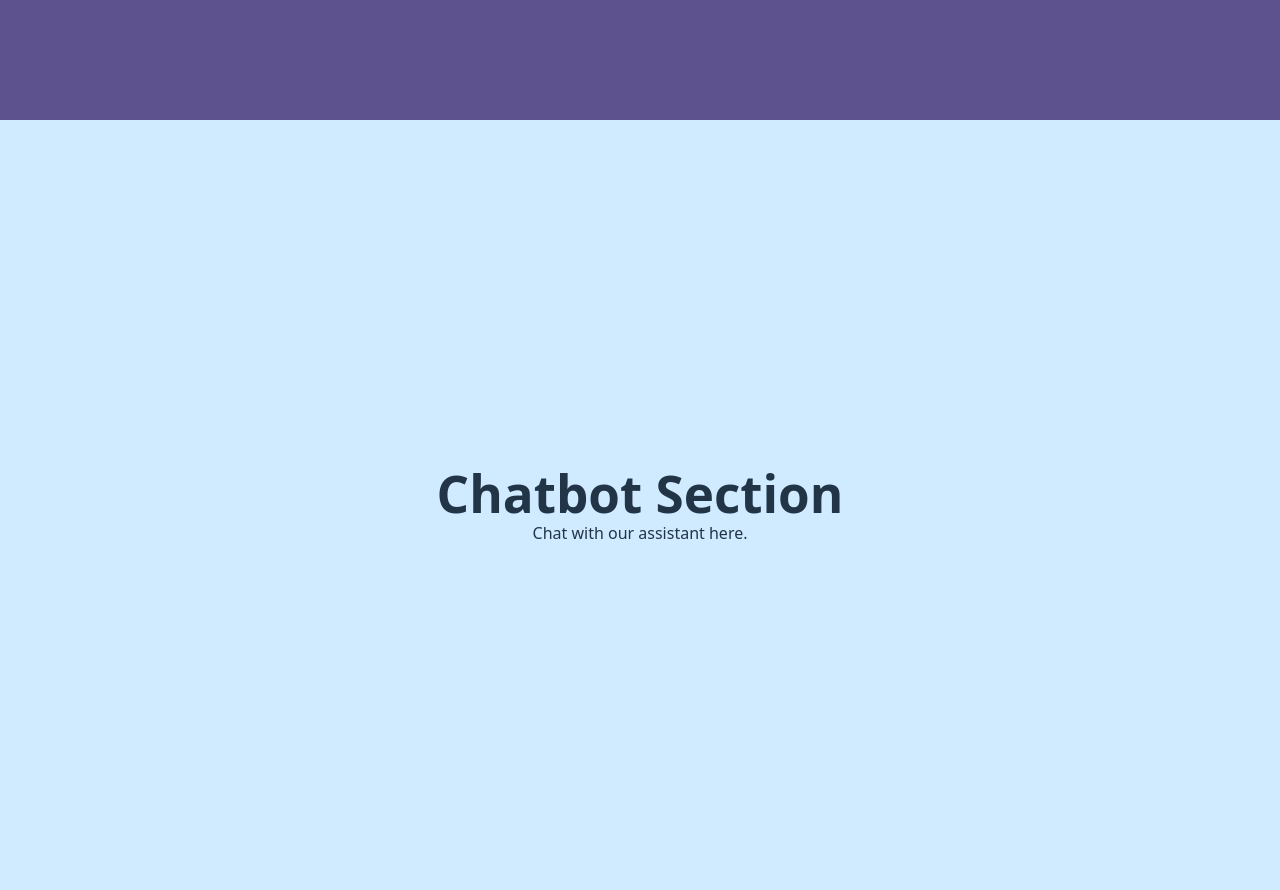
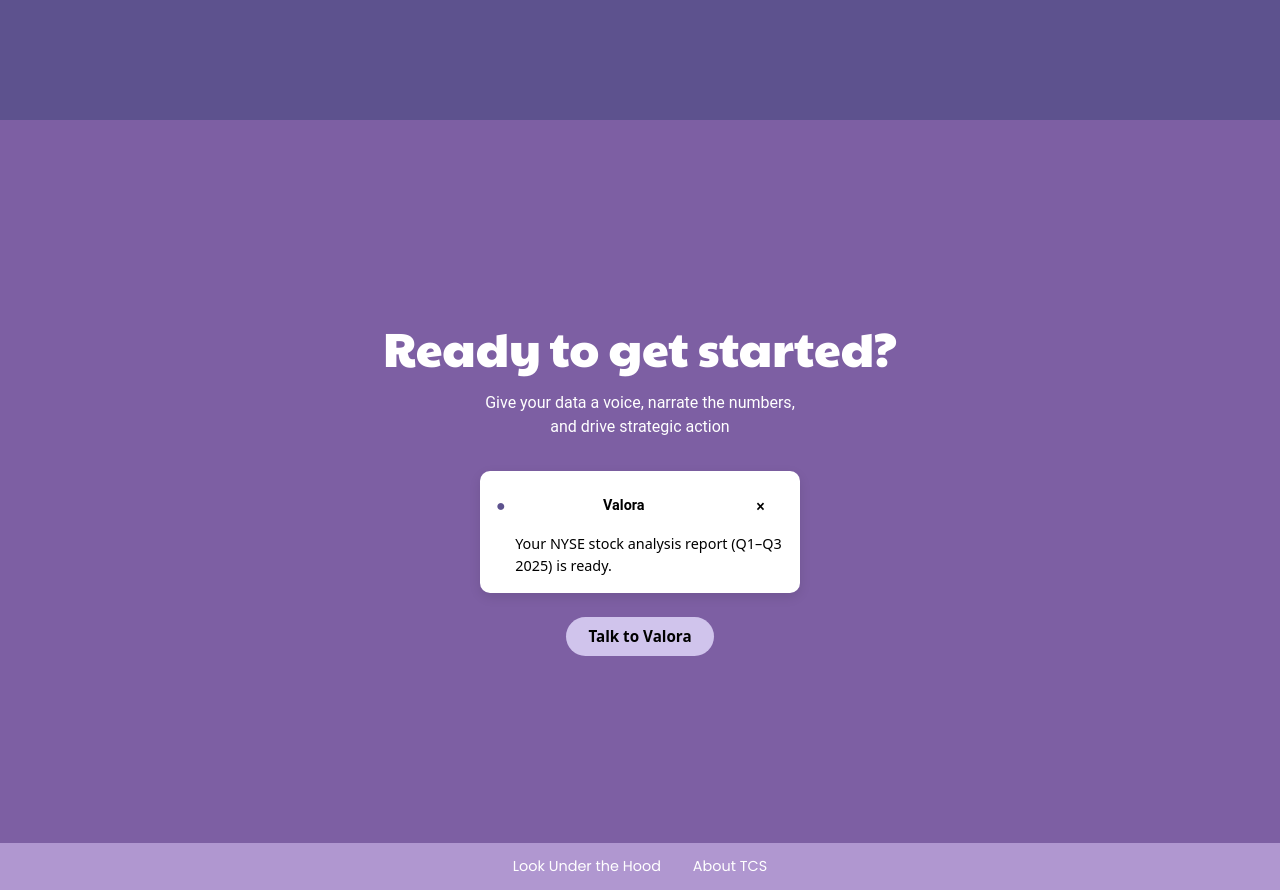
Before and after one commit to lyvnrin/valora-frontend, a React (Vite) app: page / in a window 1280 px wide. Shown: the part 1460-2350 px from the top of the page. Built offline with nearby package versions, Linux system fonts and the light colour scheme.

Commit message:
third save

```diff
--- a/src/App.css
+++ b/src/App.css
@@ -57,13 +57,13 @@ html {
 }
 
 .content {
-  padding-top: 40px; /* same height as navbar */
+  padding-top: 40px;
   width: 100vw;
   overflow-x: hidden;
 }
 
 .section {
-  height: calc(100vh - 30px); /* viewport height minus navbar */
+  height: calc(100vh - 30px);
   padding: 2rem;
   display: flex;
   flex-direction: column;
@@ -167,4 +167,91 @@ html {
 }
 
 /*chatbot section*/
-#chatbot { background: #d0eaff; }
+.chatbot-section {
+  background-color: #7d5fa3;
+  color: #fff;
+  text-align: center;
+  padding: 4rem 2rem 6rem;
+  position: relative;
+}
+
+.chatbot-title {
+  font-family: 'Paytone One', sans-serif;
+  font-size: 48px;
+  font-weight: 900;
+  margin-bottom: 1rem;
+}
+
+.chatbot-subtitle {
+  font-size: 1rem;
+  font-family: Roboto, sans-serif;
+  line-height: 1.5;
+  margin-bottom: 2rem;
+}
+
+.chatbot-card {
+  background-color: #fff;
+  color: #000;
+  max-width: 320px;
+  margin: 0 auto 1.5rem;
+  padding: 1rem;
+  border-radius: 10px;
+  box-shadow: 0 4px 12px rgba(0,0,0,0.1);
+  text-align: left;
+  font-size: 0.9rem;
+}
+
+.chatbot-card-header {
+  display: flex;
+  justify-content: space-between;
+  align-items: center;
+  margin-bottom: 0.5rem;
+  font-family: Roboto, sans-serif;
+}
+
+.dot {
+  color: #5D528E;
+  font-size: 1rem;
+  margin-right: 0.3rem;
+}
+
+.close-btn {
+  background: none;
+  border: none;
+  font-size: 1rem;
+  cursor: pointer;
+}
+
+.chatbot-card-text {
+  margin-left: 1.2rem;
+}
+
+.chatbot-button {
+  background-color: #d0c4ec;
+  color: #000;
+  font-weight: 600;
+  padding: 0.6rem 1.4rem;
+  border-radius: 999px;
+  border: none;
+  font-size: 0.95rem;
+  cursor: pointer;
+  transition: background-color 0.3s ease;
+}
+
+.chatbot-button:hover {
+  background-color: #e4dcf5;
+}
+
+.chatbot-footer {
+  position: absolute;
+  bottom: 0;
+  width: 100%;
+  background-color: #b097d0;
+  color: #fff;
+  padding: 0.8rem 2rem;
+  display: flex;
+  justify-content: center;
+  gap: 2rem;
+  font-size: 0.9rem;
+  font-family: 'Poppins', sans-serif;
+}
--- a/src/App.jsx
+++ b/src/App.jsx
@@ -1,4 +1,3 @@
-// App.js (updated)
 import React, { useState, useEffect } from 'react';
 import './App.css';
 
@@ -41,12 +40,14 @@ function App() {
         </nav>
 
         <div className="content">
+            {/*home section*/}
             <section id="home" className="section">
                 <h1>Valora</h1>
                 <h3>A financial analyst AI chatbot powered by
                     TCS Spring Interns</h3>
             </section>
 
+            {/*about section*/}
             <section id="about" className="section about-section">
                 <h1 className="about-title">What are we?</h1>
                 <h3 className="about-subtitle">About Information</h3>
@@ -80,11 +81,33 @@ function App() {
                 </div>
             </section>
 
+            {/*chatbot section*/}
+            <section id="chatbot" className="section chatbot-section">
+                <h1 className="chatbot-title">Ready to get started?</h1>
+                <p className="chatbot-subtitle">
+                    Give your data a voice, narrate the numbers,<br />
+                    and drive strategic action
+                </p>
 
-            <section id="chatbot" className="section">
-                <h1>Chatbot Section</h1>
-                <p>Chat with our assistant here.</p>
+                <div className="chatbot-card">
+                    <div className="chatbot-card-header">
+                        <span className="dot">●</span>
+                        <strong>Valora</strong>
+                        <button className="close-btn">×</button>
+                    </div>
+                    <p className="chatbot-card-text">
+                        Your NYSE stock analysis report (Q1–Q3 2025) is ready.
+                    </p>
+                </div>
+
+                <button className="chatbot-button">Talk to Valora</button>
+
+                <footer className="chatbot-footer">
+                    <span>Look Under the Hood</span>
+                    <span>About TCS</span>
+                </footer>
             </section>
+
         </div>
     </div>
 )
```
